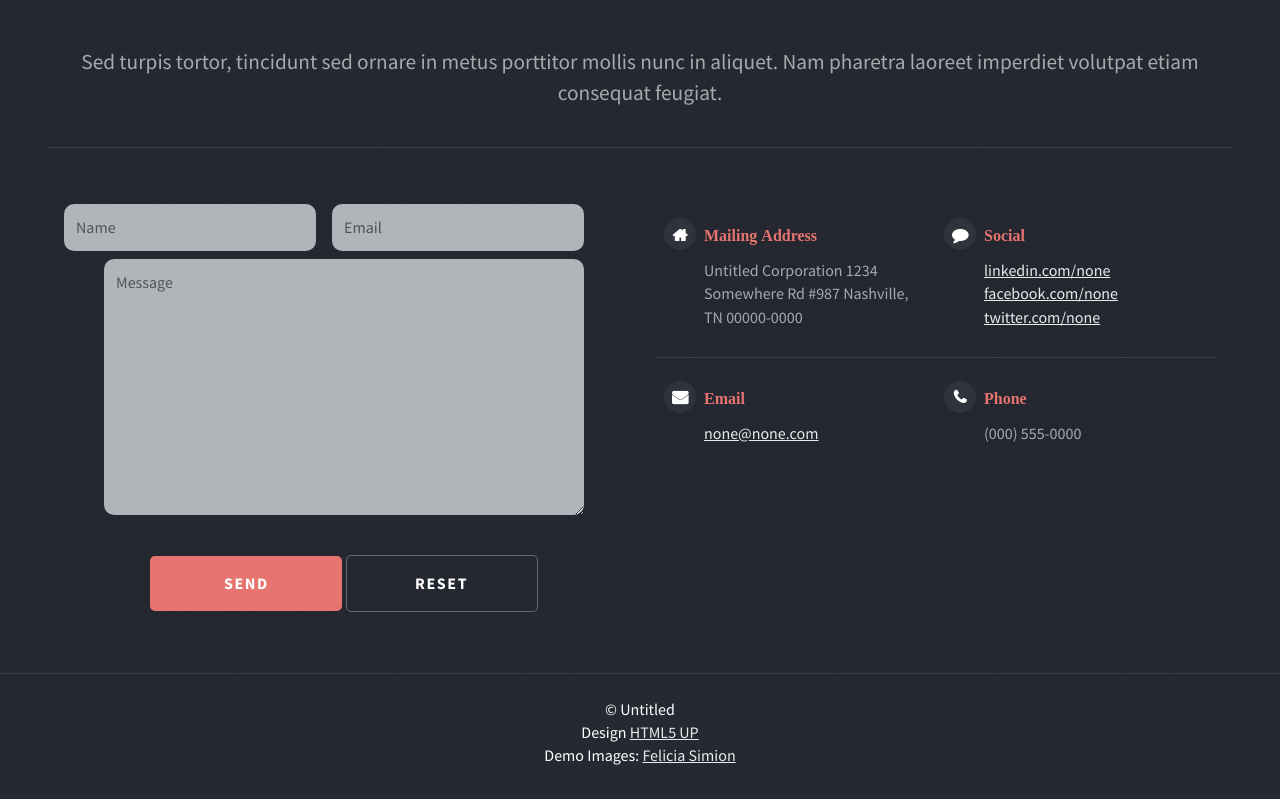
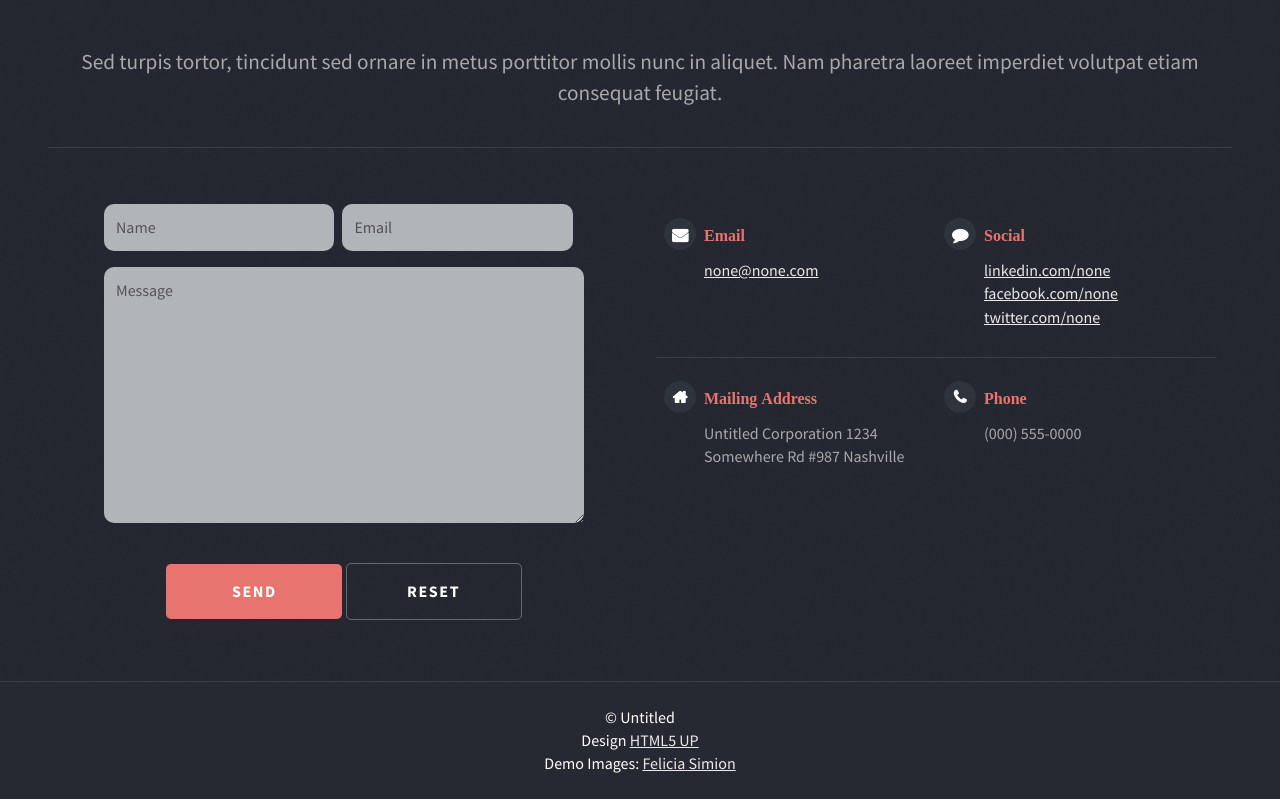
Before and after one commit to kmiasko/escape_velocity, a website: page index.html in a window 1280 px wide. Shown: the part 2980-3779 px from the top of the page. Drawn offline with Linux system fonts and the light colour scheme.

Commit message:
fixed .rest, still need refactoring

```diff
--- a/_scss/_layout.scss
+++ b/_scss/_layout.scss
@@ -248,6 +248,16 @@ section {
     position: relative;
   }
 
+  .button-list {
+    margin: 0 auto;
+    max-width: 30em;
+  }
+
+  .input-list {
+    margin: 0 auto;
+    max-width: 30em;
+  }
+
   nav {
     position: absolute;
     top: 1em;
@@ -303,7 +313,7 @@ section {
   }
 
   .btn {
-    width: 12em;
+    width: 11em;
     padding: font-size(0) 0;
     margin: 2em auto;
     display: inline-block;
@@ -404,12 +414,14 @@ section {
     }
 
     form {
-      input:not([type="submit"]) {
+
+     input:not([type="submit"]) {
         float: left;
-        width: 45%;
+        width: 48%;
+        max-width: 15em;
 
-        &:first-of-type {
-          margin-right: 1em;
+        &:first-child {
+          margin-right: 0.5em;
         }
       }
     }
--- a/index.html
+++ b/index.html
@@ -76,8 +76,8 @@
         <a href="#" class="btn btn-white">MORE INFO</a>
         </div>
       </section>
-      <section class="endorsements clearfix">
-        <div class="content">
+      <section class="endorsements">
+        <div class="content clearfix">
         <div class="section-name">The Endorsements</div>
         <div class="endorsement">
           <a href="#"><img src="images/pic02.jpg" alt=""></a>
@@ -99,23 +99,27 @@
         </div>
         </div>
       </section>
-      <section class="rest clearfix">
-        <div class="content">
+      <section class="rest ">
+        <div class="content clearfix">
         <div class="section-name">The rest of it</div>
         <h2>Ipsum sapien elementum portitor?</h2>
         <p>Sed turpis tortor, tincidunt sed ornare in metus porttitor mollis nunc in aliquet.
 Nam pharetra laoreet imperdiet volutpat etiam consequat feugiat.</p>
         <form action="#">
-          <input type="text" name="name" id="name" placeholder="Name">
-          <input type="text" name="email" id="email" placeholder="Email">
+          <div class="input-list clearfix">
+            <input type="text" name="name" id="name" placeholder="Name">
+            <input type="text" name="email" id="email" placeholder="Email">
+          </div>
           <textarea name="message" id="message" cols="30" rows="10" placeholder="Message"></textarea>
-          <input type="submit" value="SEND" class="btn btn-red"></a>
-          <a href="#" class="btn btn-empty">RESET</a>
+          <div class="button-list clearfix">
+            <input type="submit" value="SEND" class="btn btn-red"></a>
+            <a href="#" class="btn btn-empty">RESET</a>
+          </div>
         </form>
         <div class="social clearfix">
           <div class="tile">
-            <h3 class="icon fa fa-home header">Mailing Address</h3>
-            <p class="description">Untitled Corporation 1234<br/>Somewhere Rd #987 Nashville,<br/>TN 00000-0000</p>
+            <h3 class="icon fa fa-envelope header">Email</h3>
+            <p class="description"><a href="mailto:none@none.com">none@none.com</a></p>
           </div>
           <div class="tile">
             <h3 class="icon fa fa-comment header">Social</h3>
@@ -126,8 +130,8 @@ Nam pharetra laoreet imperdiet volutpat etiam consequat feugiat.</p>
             </p>
           </div>
           <div class="tile">
-            <h3 class="icon fa fa-envelope header">Email</h3>
-            <p class="description"><a href="mailto:none@none.com">none@none.com</a></p>
+            <h3 class="icon fa fa-home header">Mailing Address</h3>
+            <p class="description">Untitled Corporation 1234<br/>Somewhere Rd #987 Nashville</p>
           </div>
           <div class="tile">
             <h3 class="icon fa fa-phone header">Phone</h3>
```
Also changed, not shown: css/main.css, 1 other file.
